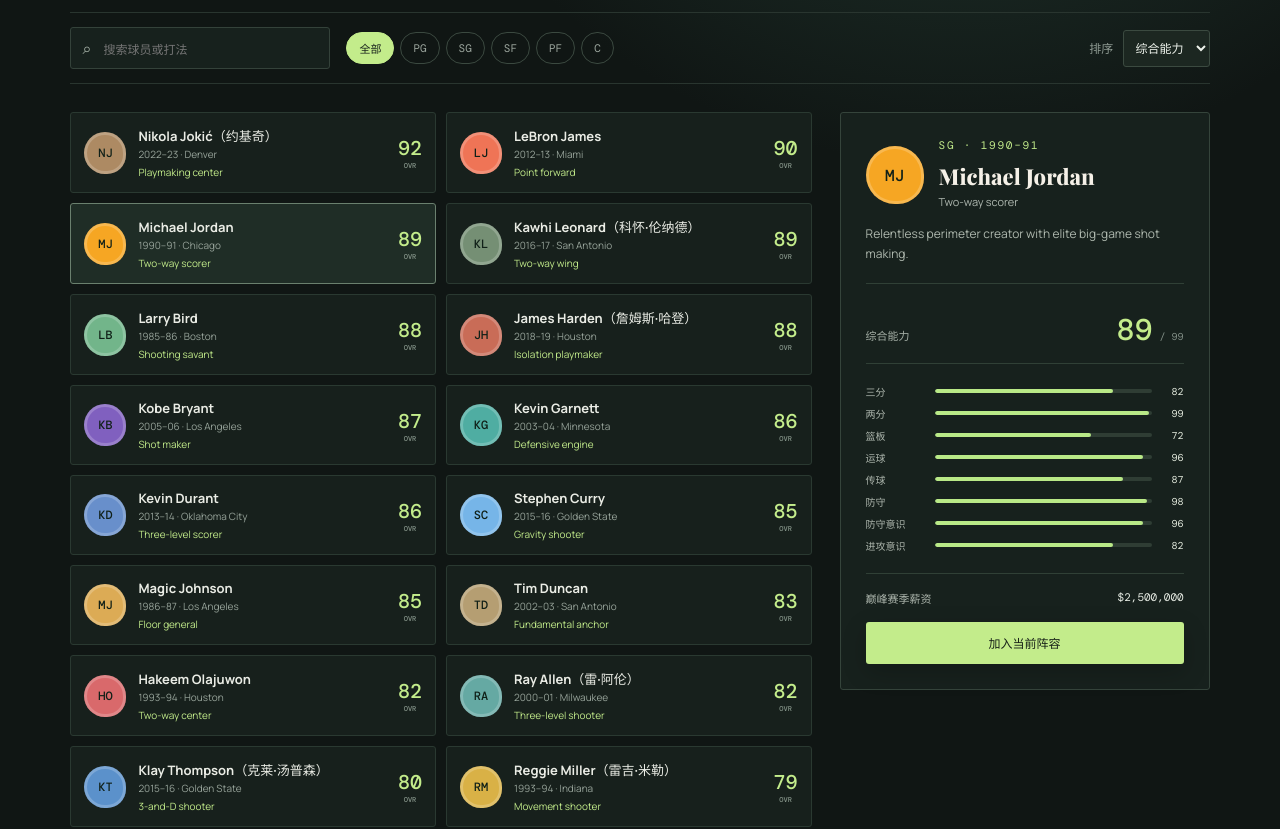
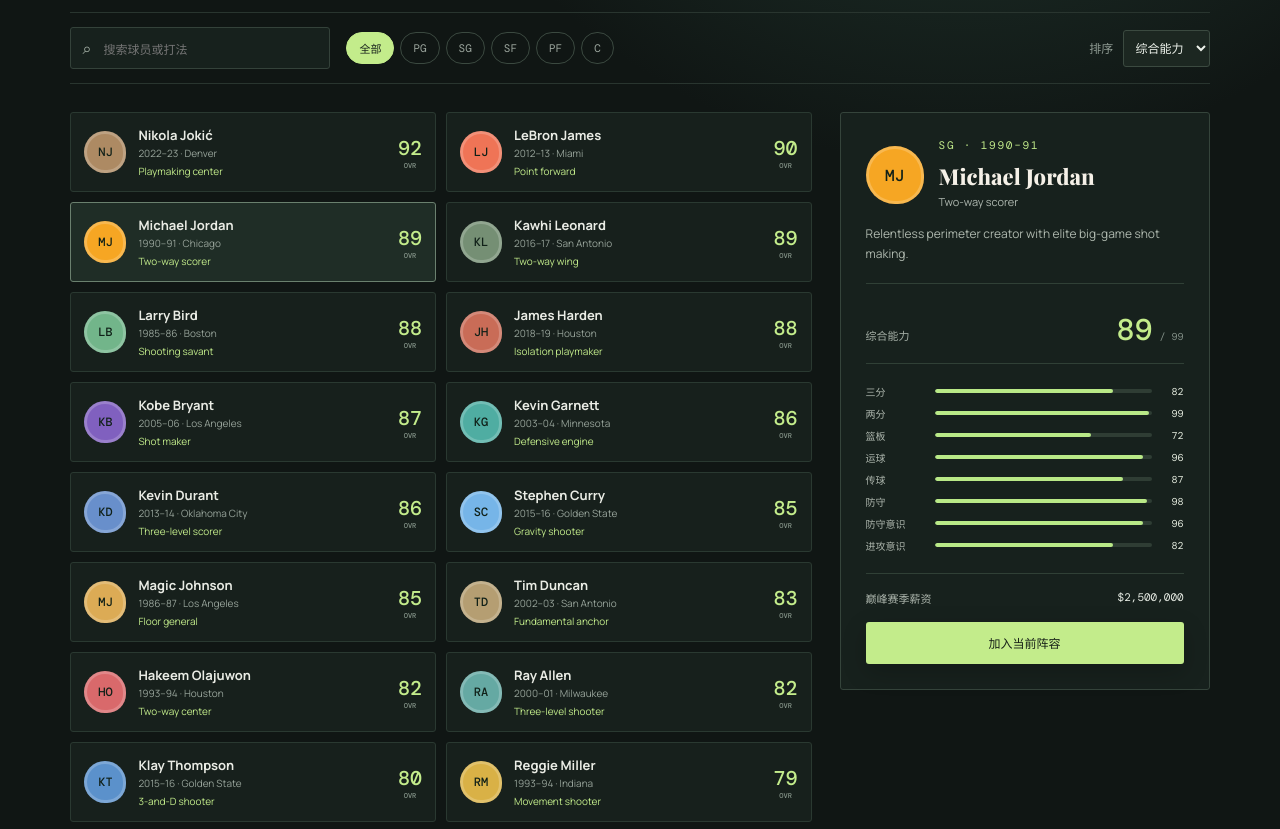
Before and after one commit to zhulin2609/my-basketball-gm, a React (Vite) app: page / in a window 1280 px wide. Shown: the part 280-1109 px from the top of the page. Built offline with nearby package versions, Linux system fonts and the light colour scheme; a web font is replaced by a local one.

Commit message:
Standardize player names in English

```diff
--- a/src/data/players.ts
+++ b/src/data/players.ts
@@ -373,7 +373,7 @@
   },
   {
     id: 'harden',
-    name: 'James Harden（詹姆斯·哈登）',
+    name: 'James Harden',
     initials: 'JH',
     peakSeason: '2018–19',
     peakTeam: 'Houston',
@@ -401,7 +401,7 @@
   },
   {
     id: 'leonard',
-    name: 'Kawhi Leonard（科怀·伦纳德）',
+    name: 'Kawhi Leonard',
     initials: 'KL',
     peakSeason: '2016–17',
     peakTeam: 'San Antonio',
@@ -429,7 +429,7 @@
   },
   {
     id: 'kerr',
-    name: 'Steve Kerr（史蒂夫·科尔）',
+    name: 'Steve Kerr',
     initials: 'SK',
     peakSeason: '1995–96',
     peakTeam: 'Chicago',
@@ -458,7 +458,7 @@
   },
   {
     id: 'miller',
-    name: 'Reggie Miller（雷吉·米勒）',
+    name: 'Reggie Miller',
     initials: 'RM',
     peakSeason: '1993–94',
     peakTeam: 'Indiana',
@@ -487,7 +487,7 @@
   },
   {
     id: 'allen',
-    name: 'Ray Allen（雷·阿伦）',
+    name: 'Ray Allen',
     initials: 'RA',
     peakSeason: '2000–01',
     peakTeam: 'Milwaukee',
@@ -516,7 +516,7 @@
   },
   {
     id: 'thompson',
-    name: 'Klay Thompson（克莱·汤普森）',
+    name: 'Klay Thompson',
     initials: 'KT',
     peakSeason: '2015–16',
     peakTeam: 'Golden State',
@@ -545,7 +545,7 @@
   },
   {
     id: 'jokic',
-    name: 'Nikola Jokić（约基奇）',
+    name: 'Nikola Jokić',
     initials: 'NJ',
     peakSeason: '2022–23',
     peakTeam: 'Denver',
```
